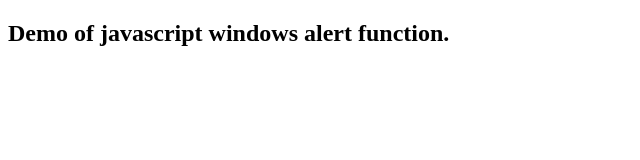
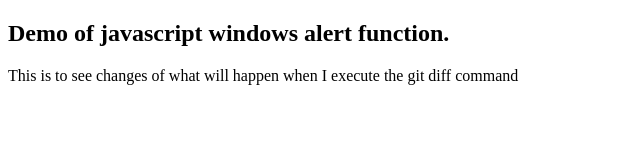
Before and after one commit to achdaisy/py_world, a plain HTML site: page index.html in a window 1280 px wide. Shown: the whole page, without its empty margins (0-640 px from the left). Drawn offline with Linux system fonts and the light colour scheme.

Commit message:
Added the <p> tag

```diff
--- a/index.html
+++ b/index.html
@@ -12,6 +12,6 @@
 <body>
     <h2>Demo of javascript windows alert function.</h2>
 
-
+    <p> This is to see changes of what will happen when I execute the git diff command <p>
 </body>
 </html>
```
